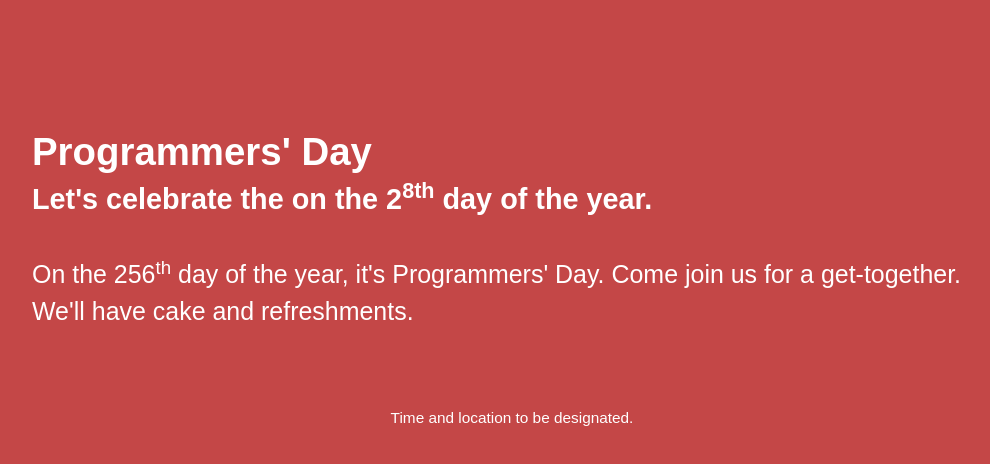
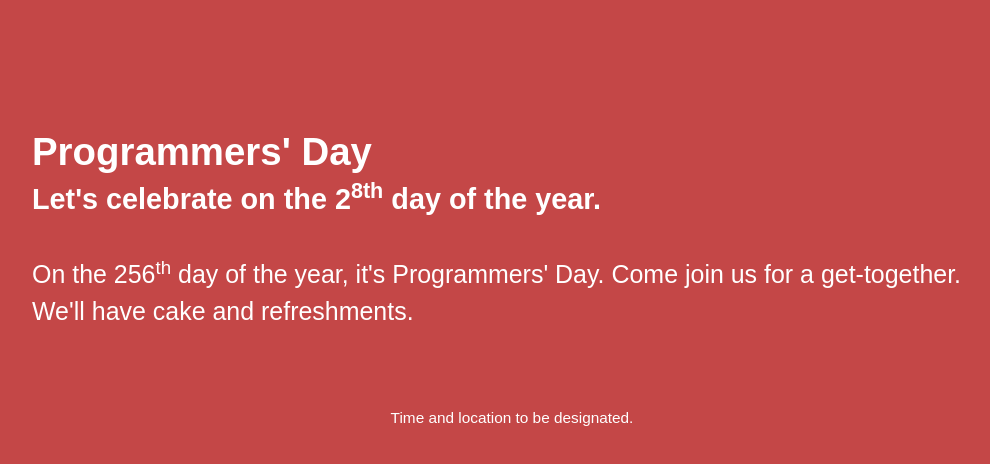
Before and after one commit to sfussss/sfussss.github.io, a plain HTML site: page programmers-day/index.html in a window 1280 px wide. Shown: the whole page, without its empty margins (128-1118 px from the left). Drawn offline with Linux system fonts and the light colour scheme.

Commit message:
Whoops. Typo.

```diff
--- a/programmers-day/index.html
+++ b/programmers-day/index.html
@@ -11,7 +11,7 @@
     <div class="container">
       <hgroup>
         <h1>Programmers' Day</h1>
-        <h2>Let's celebrate the on the 2<sup>8th</sup> day of the year.</h2>
+        <h2>Let's celebrate on the 2<sup>8th</sup> day of the year.</h2>
 
         <p>
           On the 256<sup>th</sup> day of the year, it's Programmers' Day. Come
```
